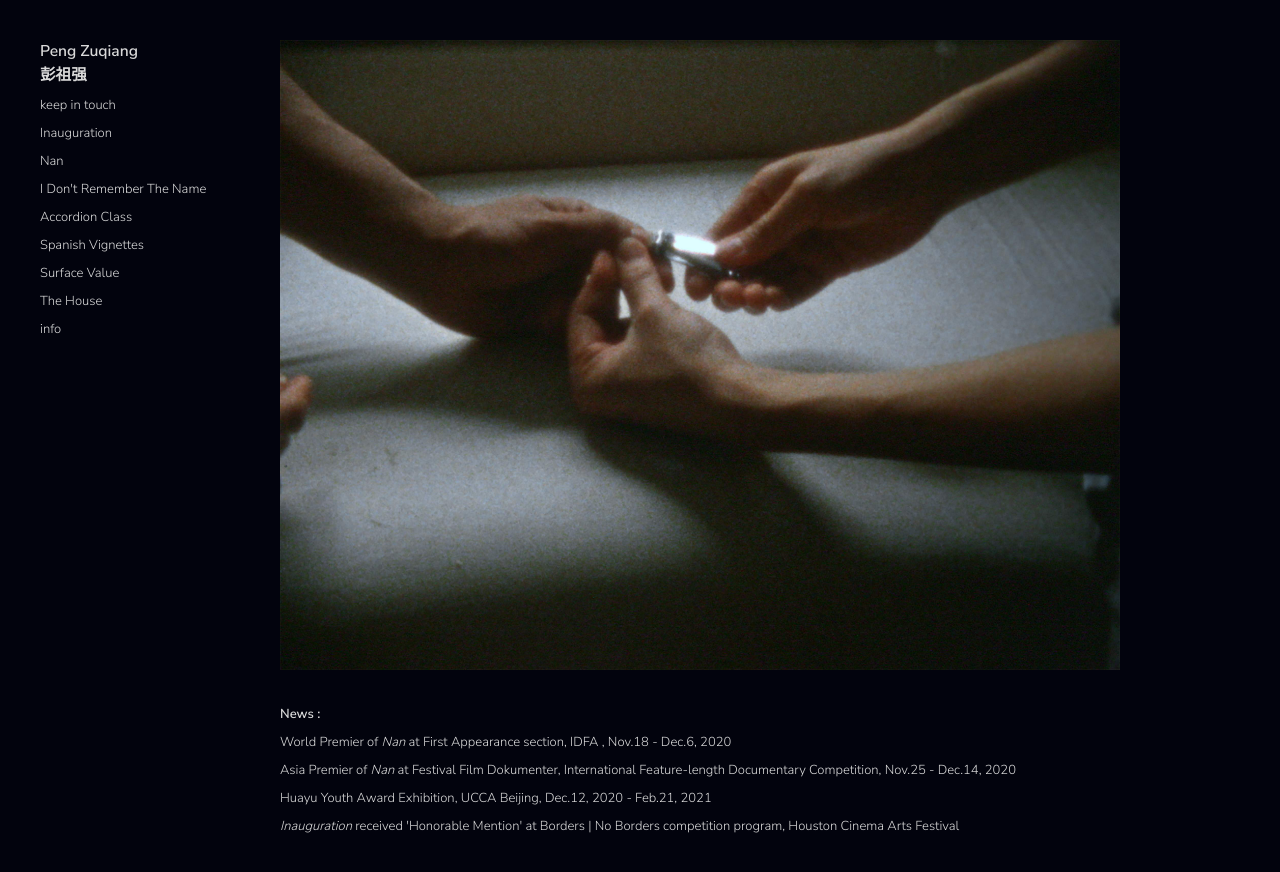
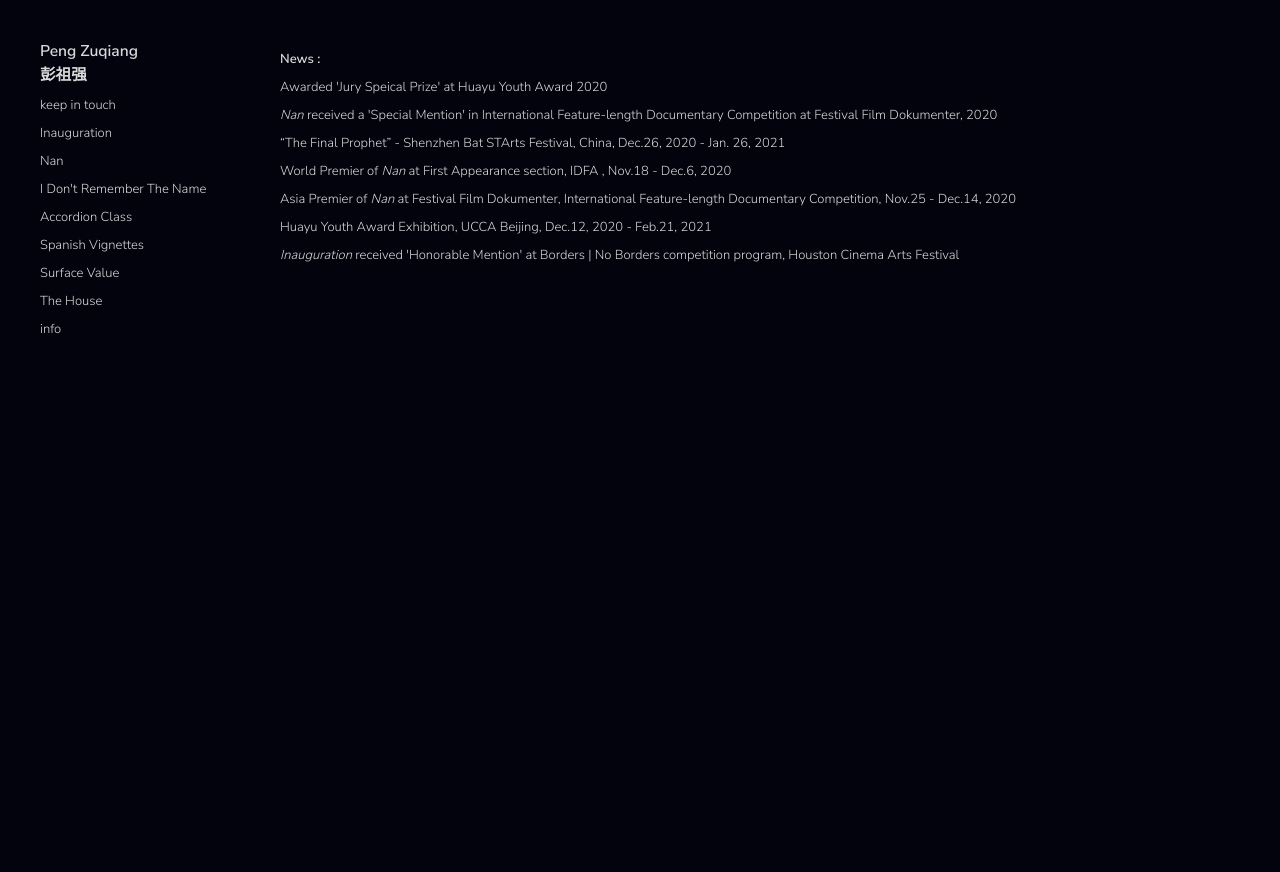
Before and after one commit to JAWeiss89/zuqiangPortfolioReact, a React (Create React App) app: page / in a window 1280 px wide. Shown: the top 872 px of the page. After the commit the page ends 800 px from the top, so only its background shows below. Built offline with nearby package versions, Linux system fonts and the light colour scheme.

Commit message:
Add details for Keep In Touch and update info and landing

```diff
--- a/src/Home.js
+++ b/src/Home.js
@@ -6,8 +6,14 @@ const Home = ({hideNav}) => {
     return (
         <section onClick={hideNav} id="content">
             <h1 id="title" className="hidden">Peng Zuqiang</h1>
-            <img className="main-img" src="./images/landing.jpg" alt="landing"/>
+            {/* <img className="main-img" src="./images/landing.jpg" alt="landing"/> */}
             <p><b>News :</b></p>
+            <p>Awarded 'Jury Speical Prize' at Huayu Youth Award 2020</p>
+
+            <p><Link to="/nan"><em>Nan</em></Link> received a 'Special Mention' in International Feature-length Documentary Competition at Festival Film Dokumenter, 2020</p>
+
+            <p>“The Final Prophet” - Shenzhen Bat STArts Festival, China, Dec.26, 2020 - Jan. 26, 2021</p>
+
             <p>World Premier of <Link to="/nan"><em>Nan</em></Link> at <a href="https://www.idfa.nl/en/film/148171ce-6a64-4764-ad57-76b16f626d64/nan">First Appearance section, IDFA</a> , Nov.18 - Dec.6, 2020</p>
 
             <p>Asia Premier of <Link to="/nan"><em>Nan</em></Link> at <a href="https://ffd.or.id/film/nan/?lang=en">Festival Film Dokumenter</a>, International Feature-length Documentary Competition, Nov.25 - Dec.14, 2020</p>
--- a/src/Info.js
+++ b/src/Info.js
@@ -4,11 +4,12 @@ const Info = ({hideNav}) => {
     return  (
         <section onClick={hideNav} id="content">
             <h1 id="title" className="hidden">info</h1>
-            <img className="main-img" src="./images/info.jpg" alt="info"/>
+            {/* <img className="main-img" src="./images/info.jpg" alt="info"/> */}
             <p>zuqiangpeng@gmail.com | <a target="_blank" rel="noreferrer" href="https://docs.google.com/document/d/1lmyM9UjpoS4ztlFPKtjNQ9ciHQHyG9pX--Q7KzkBAc0/edit?usp=sharing"><span>CV</span></a></p>
             <p>-</p>
             <p>Peng Zuqiang makes moving images.</p>
-            <p>Zuqiang‘s works have been shown at exhibitions and festivals internationally including Antimatter, Dok Leipzig, Open City Documentary Festival, Connecting Space in Hong Kong, and Museum of Fine Arts, Houston. He has received fellowships and residencies from the MacDowell, Skowhegan, True/False Film Festival, and the Core Program. Zuqiang is part of the film collective Fish in a Pot 🐠.</p>
+            {/* <p>Zuqiang‘s works have been shown at exhibitions and festivals internationally including Antimatter, Dok Leipzig, Open City Documentary Festival, Connecting Space in Hong Kong, and Museum of Fine Arts, Houston. He has received fellowships and residencies from the MacDowell, Skowhegan, True/False Film Festival, and the Core Program. Zuqiang is part of the film collective Fish in a Pot 🐠.</p> */}
+            <p>Zuqiang’s works have been shown at exhibitions and festivals internationally including Antimatter, Open City Documentary Festival, IDFA, UCCA Beijing, and Museum of Fine Arts, Houston. He has received fellowships and residencies from the MacDowell, Skowhegan, and the Core Program and the Lighthouse Works. He received the ‘Jury Special Prize’ from the 8th Huayu Youth Award, and a ‘Special Mention’ from Festival Film Dokumenter, Yogyakarta for his first feature film.</p>
         </section>
     )
 }
--- a/src/db/films.json
+++ b/src/db/films.json
@@ -2,11 +2,11 @@
         "id": "keepintouch",
         "title": "keep in touch",
         "mainimage": "./images/keep1.jpg",
-        "images": ["./images/keep1.jpg", "./images/keep2.jpg", "./images/info.jpg", "./images/keep3.jpg", "./images/keep4.jpg"],
+        "images": ["./images/keep1.jpg", "./images/keep2.jpg", "./images/info.jpg", "./images/keep4.jpg", "./images/keep5.jpg"],
         "specs": "2020 - ongoing / video installation",
         "details": "",
         "summaryparagraphs": [
-            ""
+            "currently on view as part of 'A Long Hello' at UCCA Beijing. Dec.12, 2020 - Feb.21, 2021"
         ]
     },
     {
```
Also changed, not shown: 1 other file (tests, documents, lock files or other folders).
